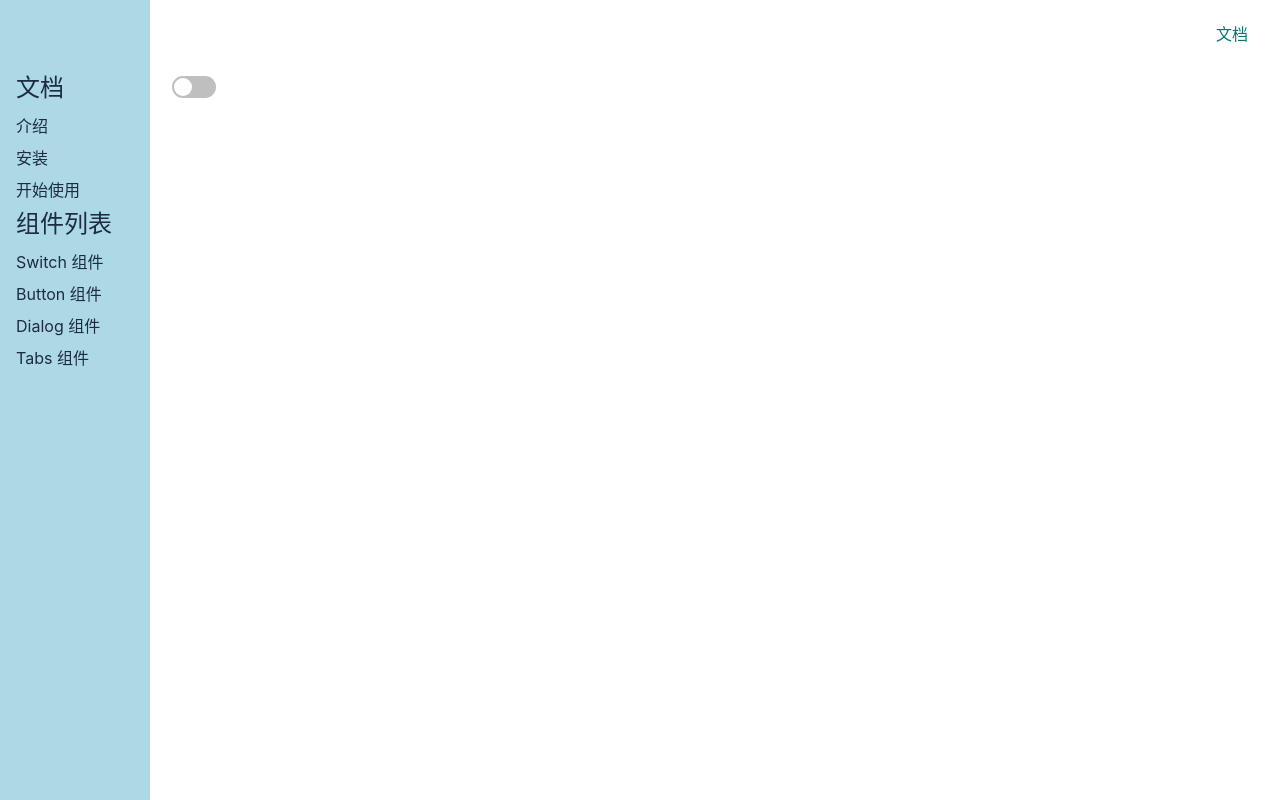
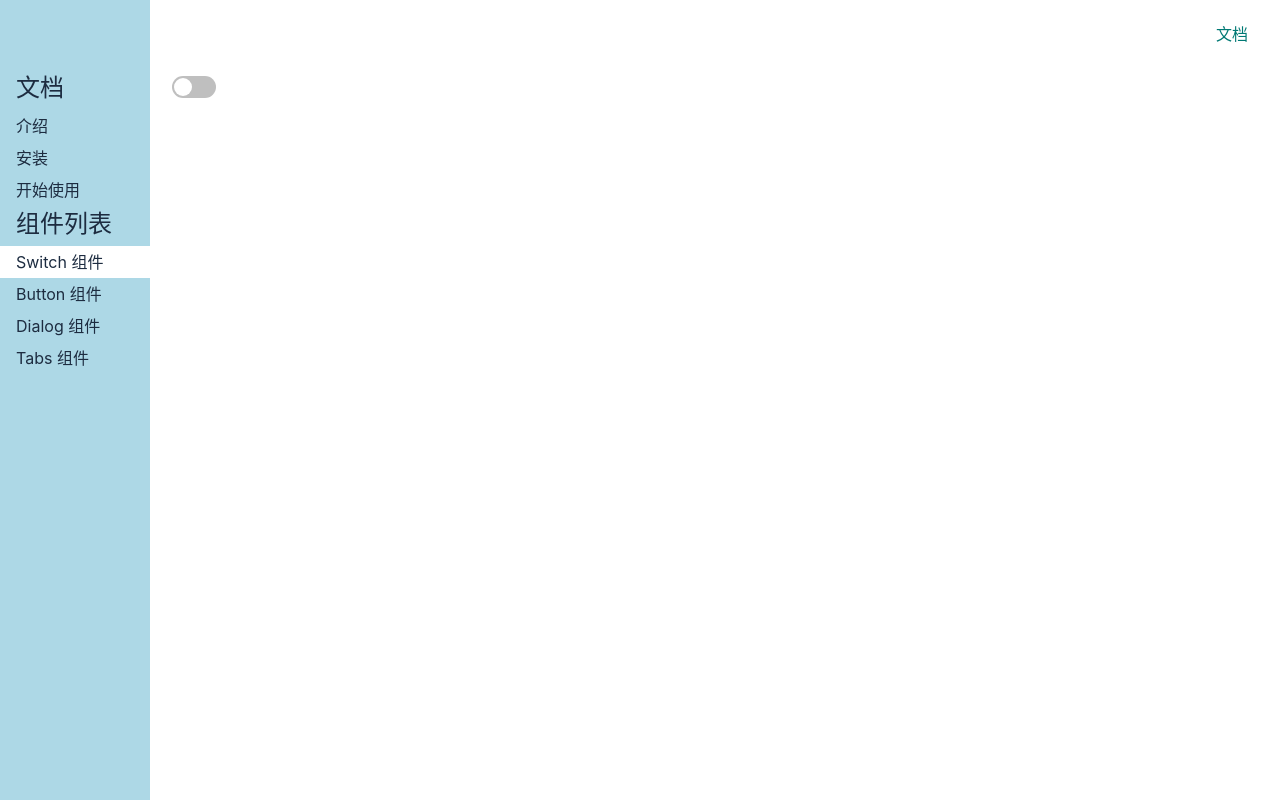
Before and after one commit to auoHan/lychee-ui, a Vue app: page /#/doc/switch in a window 1280 px wide. Built offline with nearby package versions, Linux system fonts and the light colour scheme.

Commit message:
选中标签变色

```diff
--- a/src/views/Doc.vue
+++ b/src/views/Doc.vue
@@ -92,16 +92,24 @@ aside {
   position: fixed;
   top: 0;
   left: 0;
-  padding: 70px 16px 16px;
+  padding: 70px 0 16px;
   height: 100%;
 
   > h2 {
     margin-bottom: 4px;
+    padding: 0 16px;
   }
 
   > ol {
     > li {
-      padding: 4px 0;
+      >a {
+        display: block;
+        padding: 4px 16px;
+        text-decoration: none;
+      }
+      .router-link-active {
+        background: white;
+      }
     }
   }
 
```
